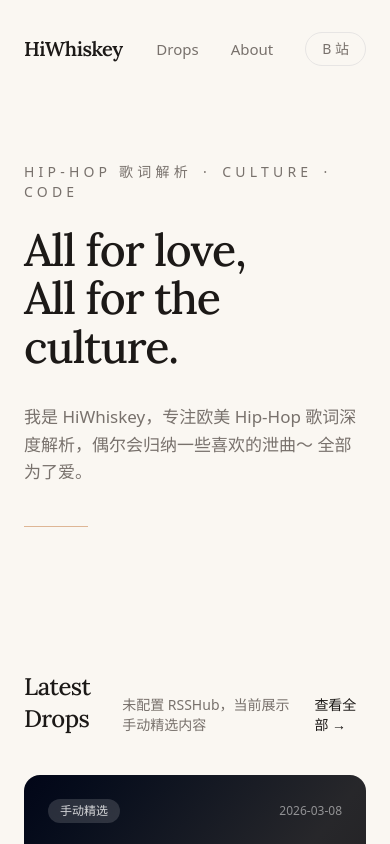
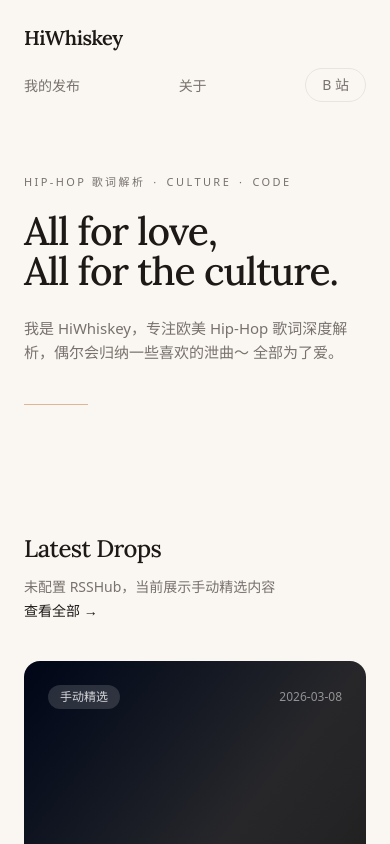
Before and after one commit to xunwang629-gif/whiskey_blog, a Next.js app: page / in a window 390 px wide. Shown: the top 844 px of the page. Built offline with nearby package versions, Linux system fonts and the light colour scheme.

Commit message:
Refine branding and mobile layout

```diff
--- a/src/app/layout.tsx
+++ b/src/app/layout.tsx
@@ -15,7 +15,7 @@ const lora = Lora({
 });
 
 export const metadata: Metadata = {
-  title: "Whiskey Blog",
+  title: "哈喽威士忌",
   description: "Personal site and blog by a Java engineer building on the web.",
 };
 
--- a/src/app/page.tsx
+++ b/src/app/page.tsx
@@ -10,22 +10,22 @@ export default async function Home() {
   return (
     <main className="min-h-screen bg-background text-foreground">
       {/* ── Navigation ── */}
-      <nav className="mx-auto flex max-w-4xl items-center justify-between px-6 py-8">
+      <nav className="mx-auto flex max-w-4xl flex-wrap items-center justify-between gap-4 px-6 py-6 sm:flex-nowrap sm:py-8">
         <Link href="/" className="font-serif text-xl font-semibold tracking-tight">
           HiWhiskey
         </Link>
-        <div className="flex items-center gap-8 text-[15px] text-muted">
+        <div className="flex w-full items-center justify-between gap-4 text-[14px] text-muted sm:w-auto sm:justify-end sm:gap-8 sm:text-[15px]">
           <a
             href="#drops"
             className="transition-colors duration-200 hover:text-foreground"
           >
-            Drops
+            我的发布
           </a>
           <a
             href="#about"
             className="transition-colors duration-200 hover:text-foreground"
           >
-            About
+            关于
           </a>
           <a
             href={BILIBILI_SPACE_URL}
@@ -39,18 +39,18 @@ export default async function Home() {
       </nav>
 
       {/* ── Hero ── */}
-      <section className="mx-auto max-w-4xl px-6 pt-16 pb-20 sm:pt-24 sm:pb-28">
-        <p className="animate-in stagger-1 text-sm tracking-[0.3em] text-muted uppercase">
+      <section className="mx-auto max-w-4xl px-6 pt-12 pb-16 sm:pt-24 sm:pb-28">
+        <p className="animate-in stagger-1 text-[11px] tracking-[0.22em] text-muted uppercase sm:text-sm sm:tracking-[0.3em]">
           Hip-Hop 歌词解析&ensp;·&ensp;Culture&ensp;·&ensp;Code
         </p>
 
-        <h1 className="animate-in stagger-2 mt-6 font-serif text-[clamp(2.8rem,7vw,5rem)] font-medium leading-[1.08] tracking-tight">
+        <h1 className="animate-in stagger-2 mt-5 font-serif text-[clamp(2.4rem,10vw,5rem)] font-medium leading-[1.04] tracking-tight sm:mt-6 sm:leading-[1.08]">
           All for love,
           <br />
           All for the culture.
         </h1>
 
-        <p className="animate-in stagger-3 mt-8 max-w-xl text-[17px] leading-relaxed text-muted">
+        <p className="animate-in stagger-3 mt-6 max-w-xl text-[15px] leading-relaxed text-muted sm:mt-8 sm:text-[17px]">
           我是 HiWhiskey，专注欧美 Hip-Hop
           歌词深度解析，偶尔会归纳一些喜欢的泄曲～
           全部为了爱。
@@ -62,11 +62,11 @@ export default async function Home() {
 
       {/* ── Latest Drops (Analysis) ── */}
       <section id="drops" className="mx-auto max-w-4xl px-6 py-16">
-        <div className="flex items-end justify-between">
+        <div className="flex flex-col gap-3 sm:flex-row sm:items-end sm:justify-between">
           <h2 className="font-serif text-2xl font-medium tracking-tight">
             Latest Drops
           </h2>
-          <div className="flex items-center gap-4 text-sm">
+          <div className="flex flex-col items-start gap-1 text-sm sm:items-end">
             <span className="text-muted">{feed.lastSyncedLabel}</span>
             <a
               href={BILIBILI_VIDEO_URL}
@@ -137,9 +137,9 @@ export default async function Home() {
               href={video.url}
               target="_blank"
               rel="noopener noreferrer"
-              className="group flex items-center justify-between gap-6 py-5"
+              className="group flex flex-col items-start gap-2 py-5 sm:flex-row sm:items-center sm:justify-between sm:gap-6"
             >
-              <div>
+              <div className="min-w-0">
                 <h3 className="font-medium tracking-tight transition-colors duration-200 group-hover:text-accent">
                   {video.title}
                 </h3>
@@ -258,7 +258,7 @@ export default async function Home() {
 
       {/* ── Footer ── */}
       <footer className="mx-auto max-w-4xl border-t border-border px-6 py-8">
-        <div className="flex items-center justify-between text-sm text-muted">
+        <div className="flex flex-col gap-2 text-sm text-muted sm:flex-row sm:items-center sm:justify-between">
           <p>&copy; 2026 HiWhiskey</p>
           <p className="font-serif italic">All for the culture.</p>
         </div>
```
